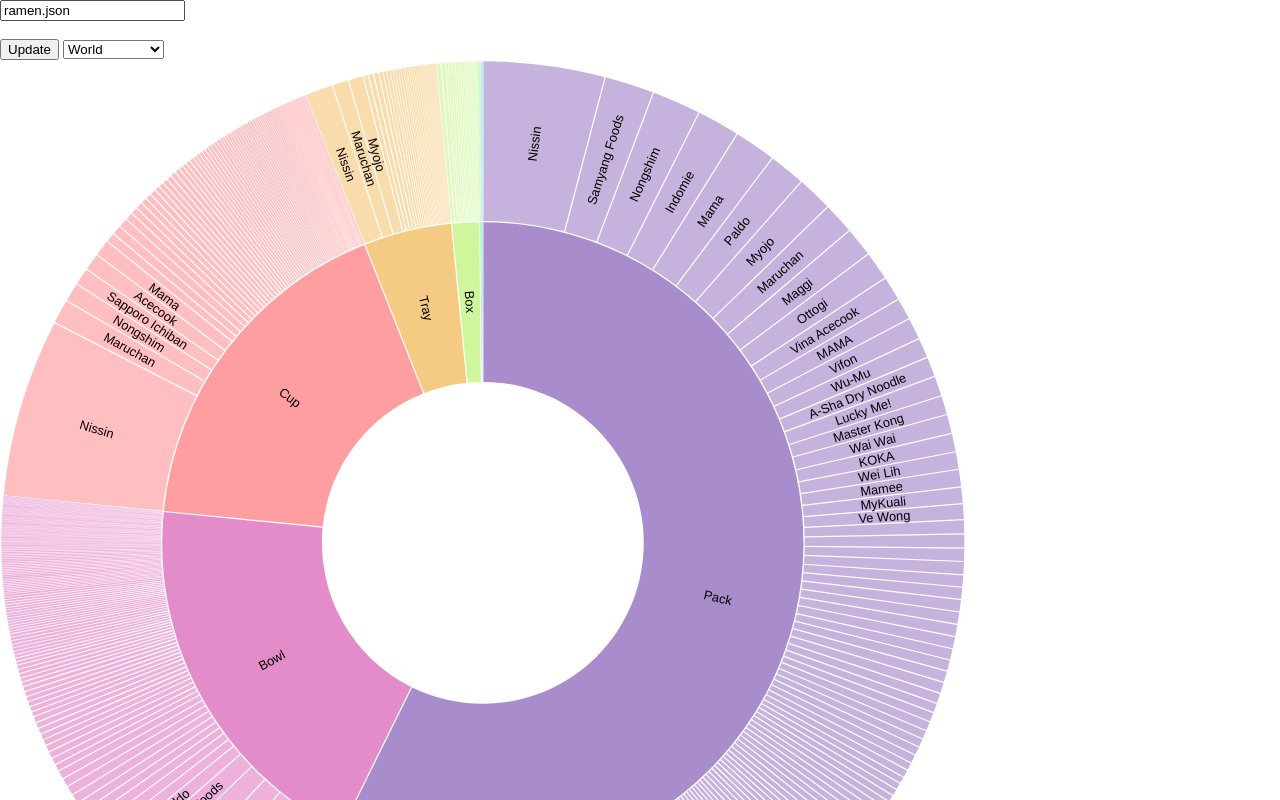
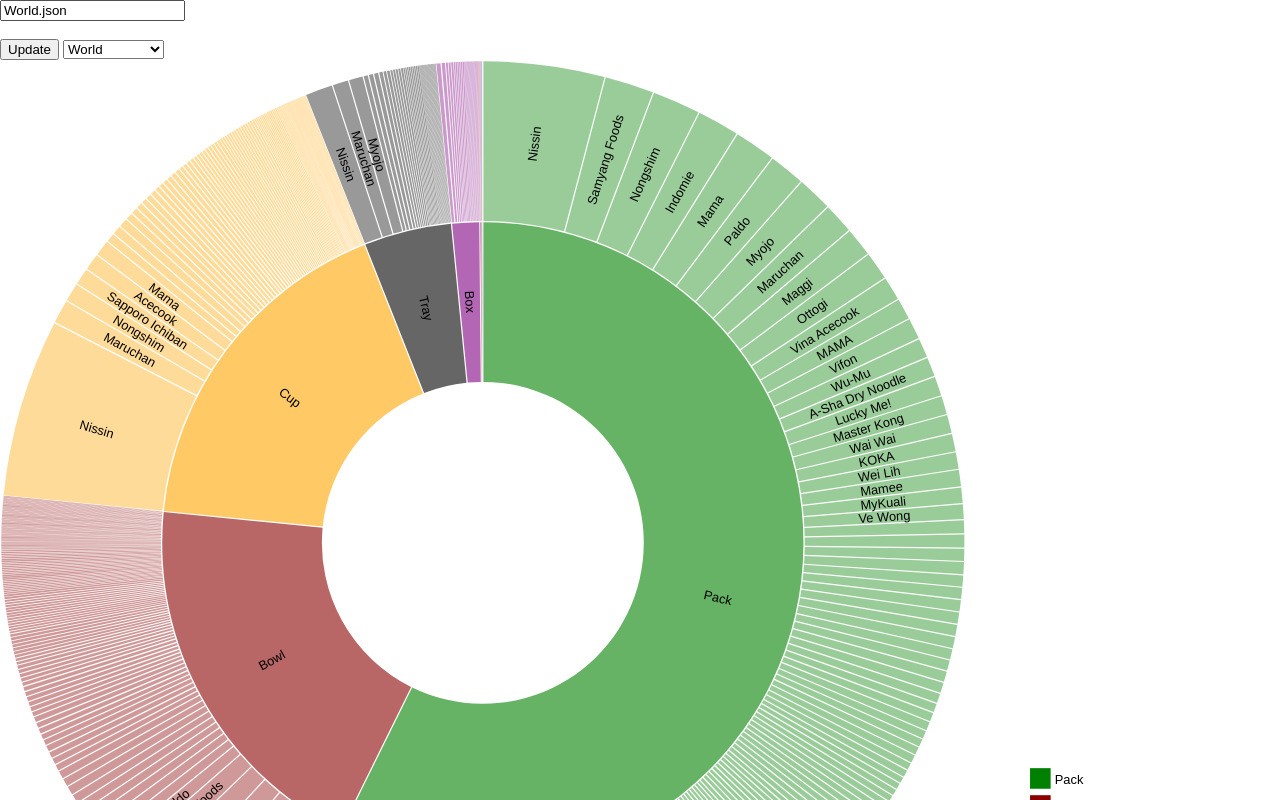
Before and after one commit to jragorospe/zoomburst, a plain HTML site: page index.html in a window 1280 px wide. Drawn offline with nearby package versions, Linux system fonts and the light colour scheme.

Commit message:
Update index.html

```diff
--- a/index.html
+++ b/index.html
@@ -35,14 +35,14 @@
 <input type="text" id="fname" name="fname"><br><br>
 <button type="button" onclick="updateData()">Update</button>
 <select id="Countries" onchange="updateData()">
-    <option value="ramen">World</option>
+    <option value="World">World</option>
     <option value="Australia">Australia</option>
     <option value="Bangladesh">Bangladesh</option>
     <option value="Brazil">Brazil</option>
     <option value="Cambodia">Cambodia</option>
     <option value="Canada">Canada</option>
     <option value="China">China</option>
-    <option value="Columbia">Columbia</option>
+    <option value="Colombia">Colombia</option>
     <option value="Dubai">Dubai</option>
     <option value="Estonia">Estonia</option>
     <option value="Fiji">Fiji</option>
@@ -100,13 +100,20 @@
         .innerRadius(d => d.y0 * radius)
         .outerRadius(d => Math.max(d.y0 * radius, d.y1 * radius - 1));
 
+
     const partition = data => {
         const root = d3.hierarchy(data)
-            .sum(d => d.values)
+            .sum(d => d.count)
             .sort((a, b) => b.value - a.value);
         return d3.partition()
             .size([2 * Math.PI, root.height + 1])(root);
     };
+
+    var keys = ["Pack", "Bowl", "Cup", "Tray", "Box", "Restaurant", "Can", "Bar"];
+
+    var customColor = d3.scaleOrdinal()
+        .domain(keys)
+        .range(["green", "darkred", "orange", "black", "purple", "brown", "blue", "pink"]);
 
     function arcVisible(d) {
         return d.y1 <= 3 && d.y0 >= 1 && d.x1 > d.x0;
@@ -142,6 +149,7 @@
         txtBox.value = countryFile;
 
         d3.selectAll("g > *").remove();
+        d3.selectAll("svg > *").remove();
 
         d3.json(countryFile).then((data, error) => { // works behind proxy!
             console.log(data);
@@ -166,8 +174,23 @@
                 .join("path")
                 .attr("fill", d => {
                     while (d.depth > 1) { d = d.parent; }
-                    return color(d.data.name);
-                })
+                    if (d.data.name === "Pack") {
+                        return "green"
+                    } else if (d.data.name === "Bowl") {
+                        return "darkred"
+                    } else if (d.data.name === "Cup") {
+                        return "orange"
+                    } else if (d.data.name === "Tray") {
+                        return "black"
+                    } else if (d.data.name === "Box") {
+                        return "purple"
+                    } else if (d.data.name === "Restaurant") {
+                        return "brown"
+                    } else if (d.data.name === "Can") {
+                        return "blue"
+                    } else if (d.data.name === "Bar") {
+                        return "pink"
+                }})
                 .attr("fill-opacity", d =>
                     arcVisible(d.current) ? (d.children ? 0.6 : 0.4) : 0)
                 .attr("d", d => arc(d.current));
@@ -177,7 +200,7 @@
                 .on("click", clicked);
 
             path.append("title")
-                .text(d => `${d.ancestors().map(d => d.data.name).reverse().join("/")}\nCount: ${format(d.value)}`);
+                .text(d => `${d.data.name}\nCount: ${format(d.value)}\nAve. Rating: ${d3.format(",.2f")(d.data.stars)}`);
 
             const label = g.append("g")
                 .attr("pointer-events", "none")
@@ -196,7 +219,34 @@
                 .attr("r", radius)
                 .attr("fill", "none")
                 .attr("pointer-events", "all")
-                .on("click", clicked);
+                .style("cursor", "pointer")
+                .on("click", clicked)
+                .append("title")
+                .append("label")
+                .join("text")
+                .text(d => `${d.data.name}\nCount: ${format(d.value)}\nAve. Rating: ${d3.format(",.2f")(d.data.stars)}`);
+
+            const size = 16;
+            svg.selectAll("dots")
+                .data(keys)
+                .enter()
+                .append("rect")
+                .attr("x", 800)
+                .attr("y", function(d,i){ return 550 + i*(size+5)})
+                .attr("width", size)
+                .attr("height", size)
+                .style("fill", function(d){ return customColor(d)});
+
+
+            svg.selectAll("dotLabels")
+                .data(keys)
+                .enter()
+                .append("text")
+                .style("text-anchor", "start")
+                .attr("x", 800 + size*1.2)
+                .attr("y", function(d,i){ return 554 + i*(size+5) + (size/2)})
+                .style("fill", "black")
+                .text(function(d){ return d });
 
             function clicked(p) {
                 parent.datum(p.parent || root);
```
